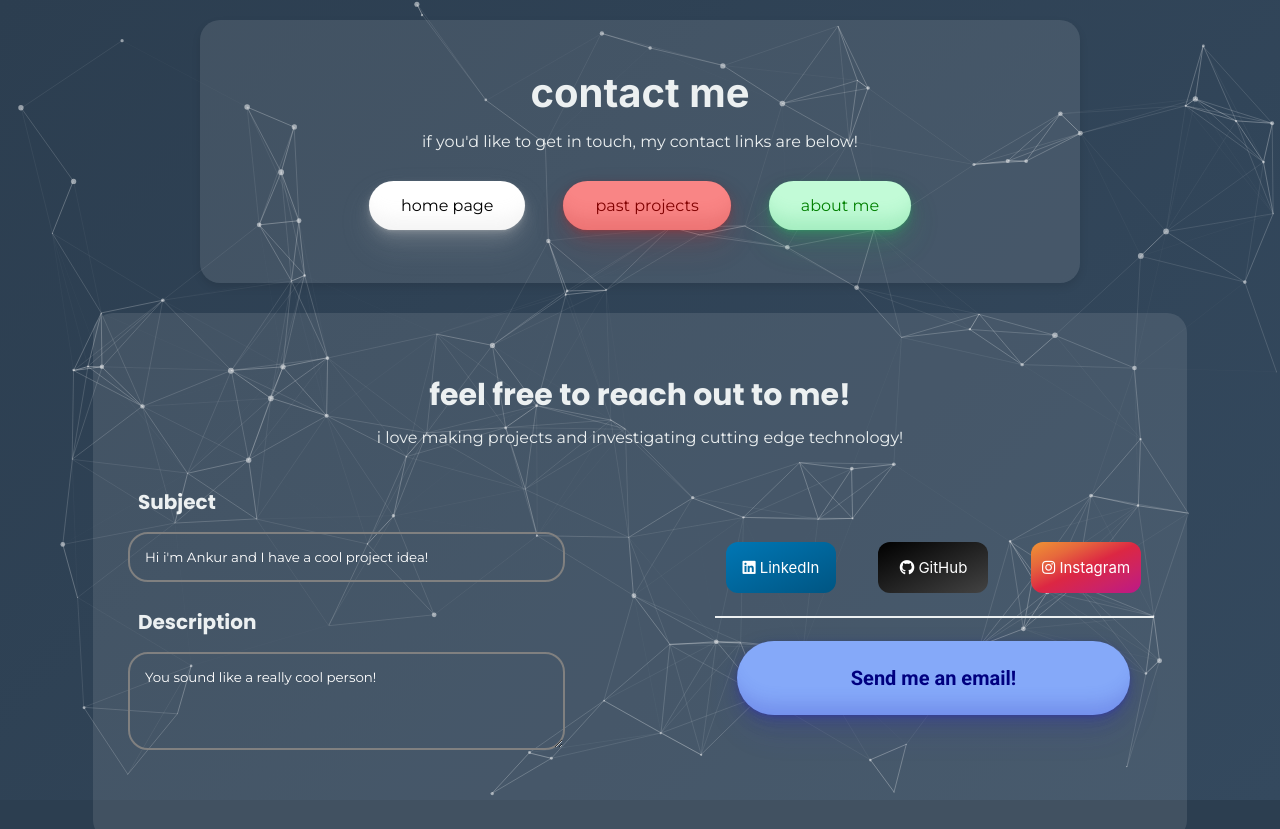
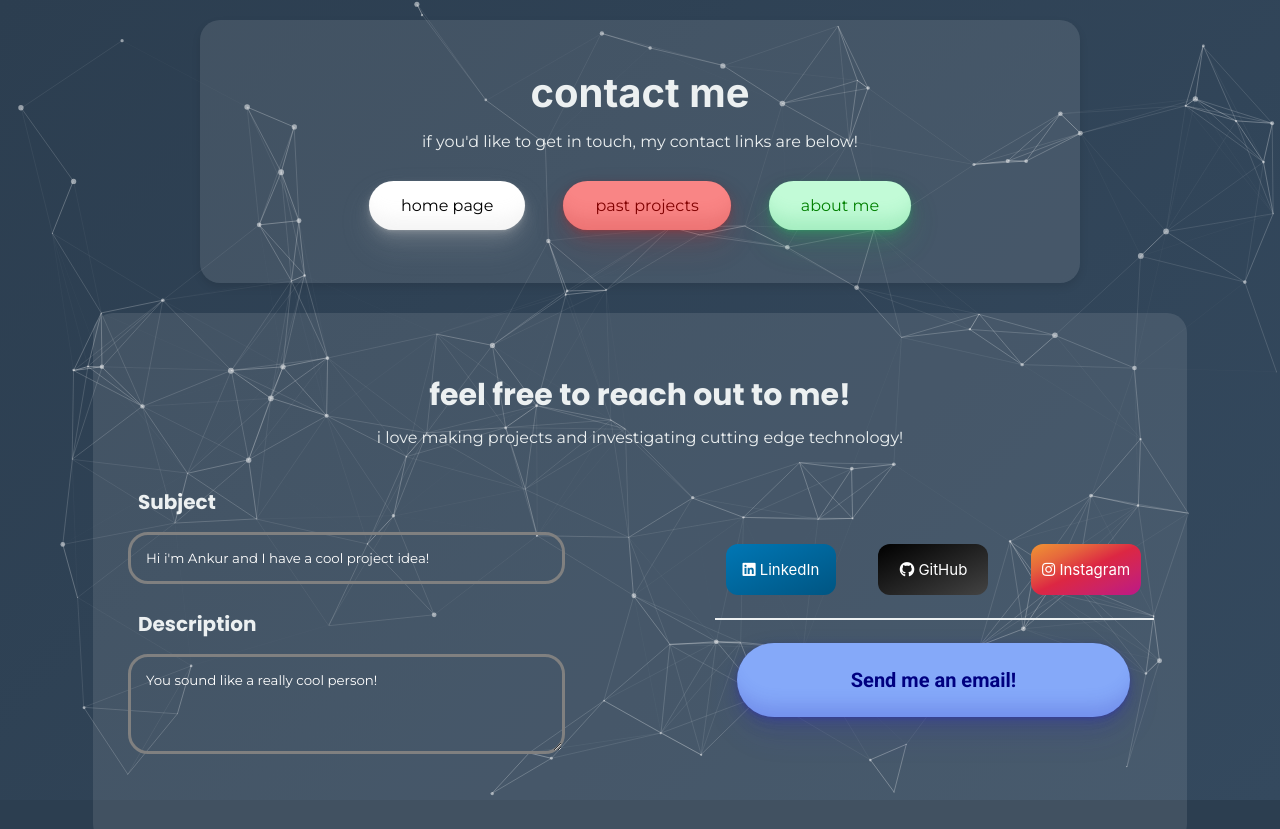
Before and after one commit to Ardusa/Ardusa.github.io, a plain HTML site: page contact-me.html in a window 1280 px wide. Shown: the top 829 px of the page. Drawn offline with nearby package versions, Linux system fonts and the light colour scheme.

Commit message:
small little tweak

```diff
--- a/style.css
+++ b/style.css
@@ -604,14 +604,14 @@ form.contact-form .input-box {
     width: auto;
     font-family: var(--body-font);
     background-color: transparent;
-    border: gray 2px solid;
+    border: gray 3px solid;
     color: white;
     transition: border 0.3s ease;
 }
 
 form.contact-form .input-box:focus {
     outline: none;
-    border: 2px #85a9f9 solid;
+    border: 3px #85a9f9 solid;
 }
 
 form.contact-form .input-box::placeholder {
```
